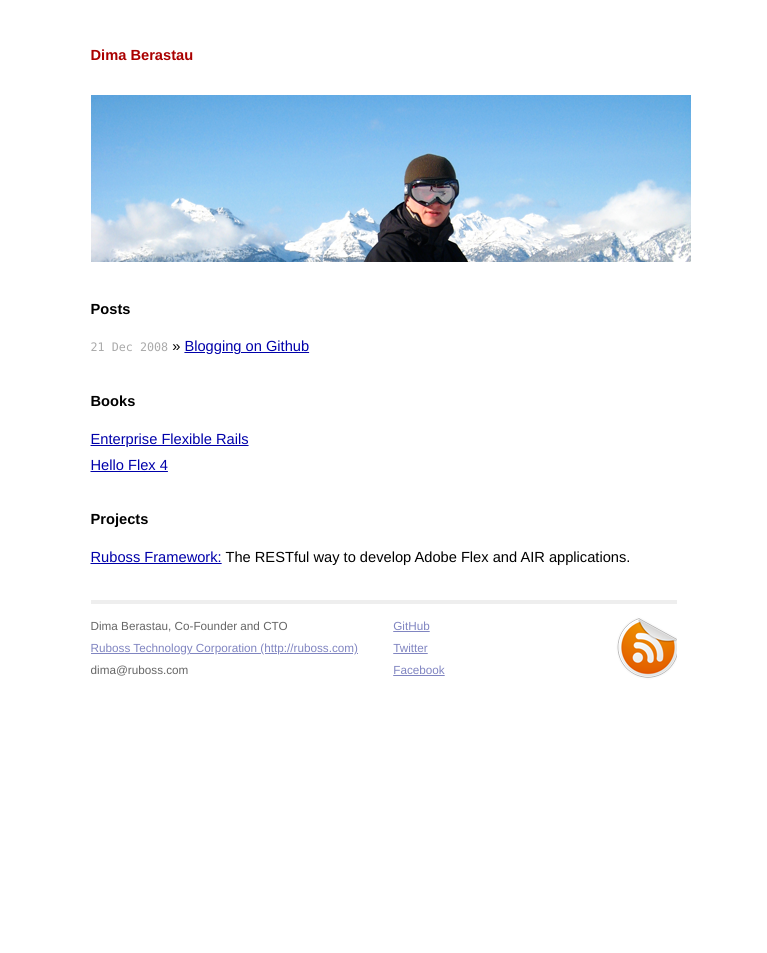
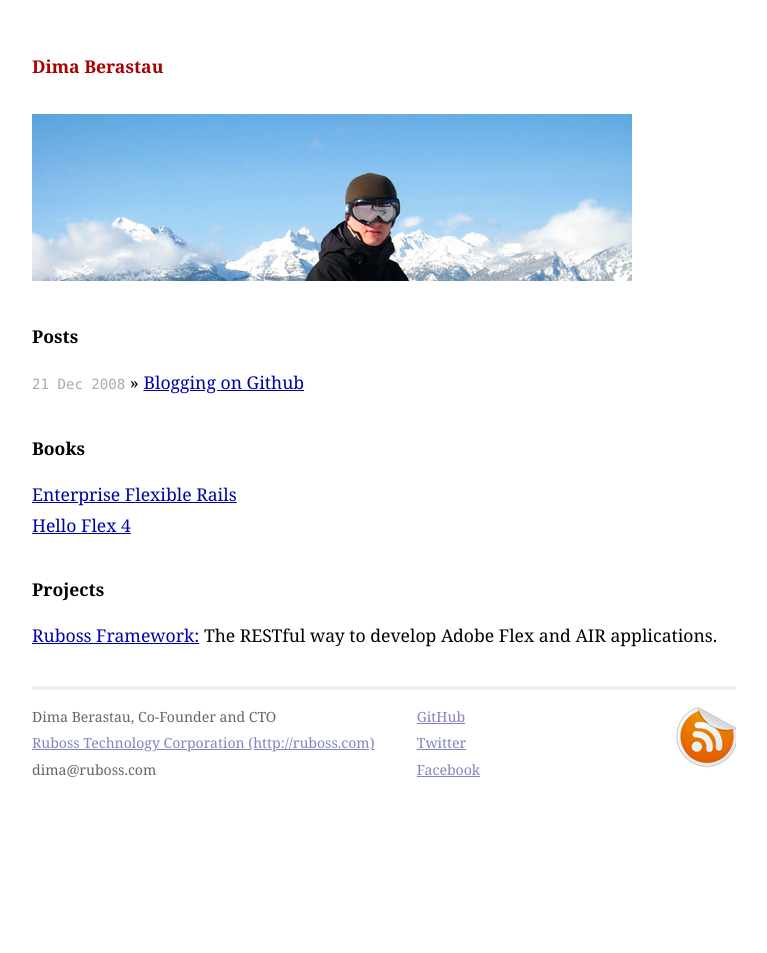
Before and after one commit to dima/dima.github.io, a Jekyll site: the page built from index.html, in a window 1280 px wide. Shown: the whole page, without its empty margins (256-1023 px from the left). Built offline with Jekyll 4.4.1, drawn with Linux system fonts in a browser that asks for light colours.

Commit message:
Playing with a different style.

```diff
--- a/css/screen.css
+++ b/css/screen.css
@@ -17,7 +17,7 @@ html, body {
 
 body {
   background-color: white;
-  font: 13.34px helvetica, arial, clean, sans-serif;
+  font-family: Georgia, serif;
   *font-size: small;
   text-align: center;
 }
```
